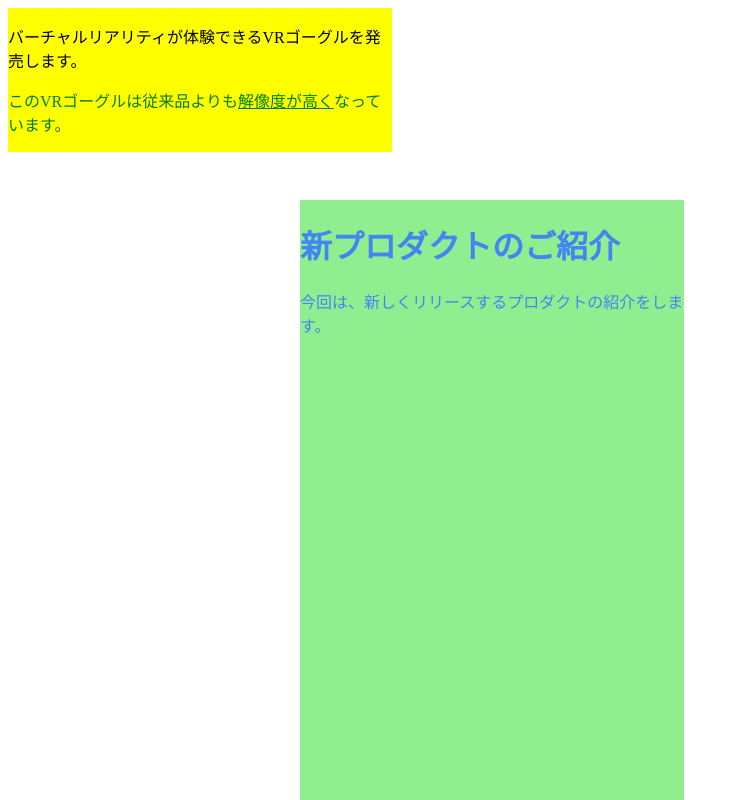
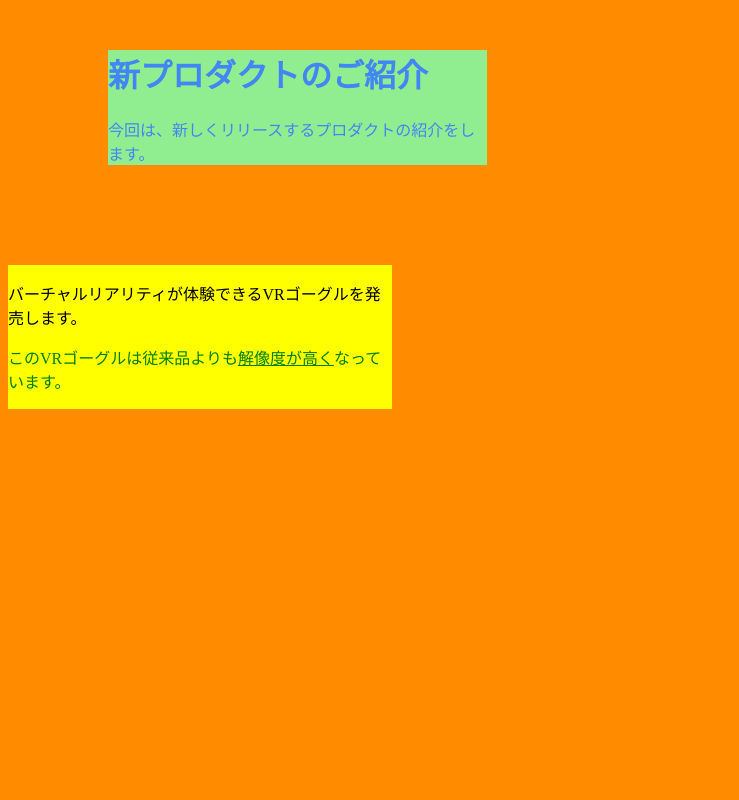
Before and after one commit to githubyosshi/webdev, a plain HTML site: page 2-css/webpage-with-style.html in a window 1280 px wide. Shown: the top 800 px of the page, without its empty margins (0-739 px from the left). Drawn offline with Linux system fonts and the light colour scheme.

Commit message:
Margin commit

```diff
--- a/2-css/webpage-with-style.html
+++ b/2-css/webpage-with-style.html
@@ -25,10 +25,16 @@
             /* top: 100px; */
             /* z-index: 2; */
             /* opacity: 0.8;       透明度 */
-            height: 1000px;
+            /* height: 1000px;
             position: absolute;   /*絶対位置 親要素又はウィンドウ左上基準*/
-            left: 300px;
-            top: 200px;
+            /* left: 300px;
+            top: 200px; */
+            /* margin: 100px;      上下左右 */
+            /* margin-top: 100px;
+            margin-right: 50px;
+            margin-bottom: 50px;
+            margin-left: 20px; */
+            margin: 50px 100px 100px;
         }
         .second-section{
             background: yellow;
@@ -40,6 +46,10 @@
             /* z-index: 1; */
             position: fixed;    /* 絶対位置でスクロールしても位置は固定 */
         }
+        body {
+            background-color: darkorange;
+        }
+
         /* .clear-float {
             clear:both;
         } */
```
